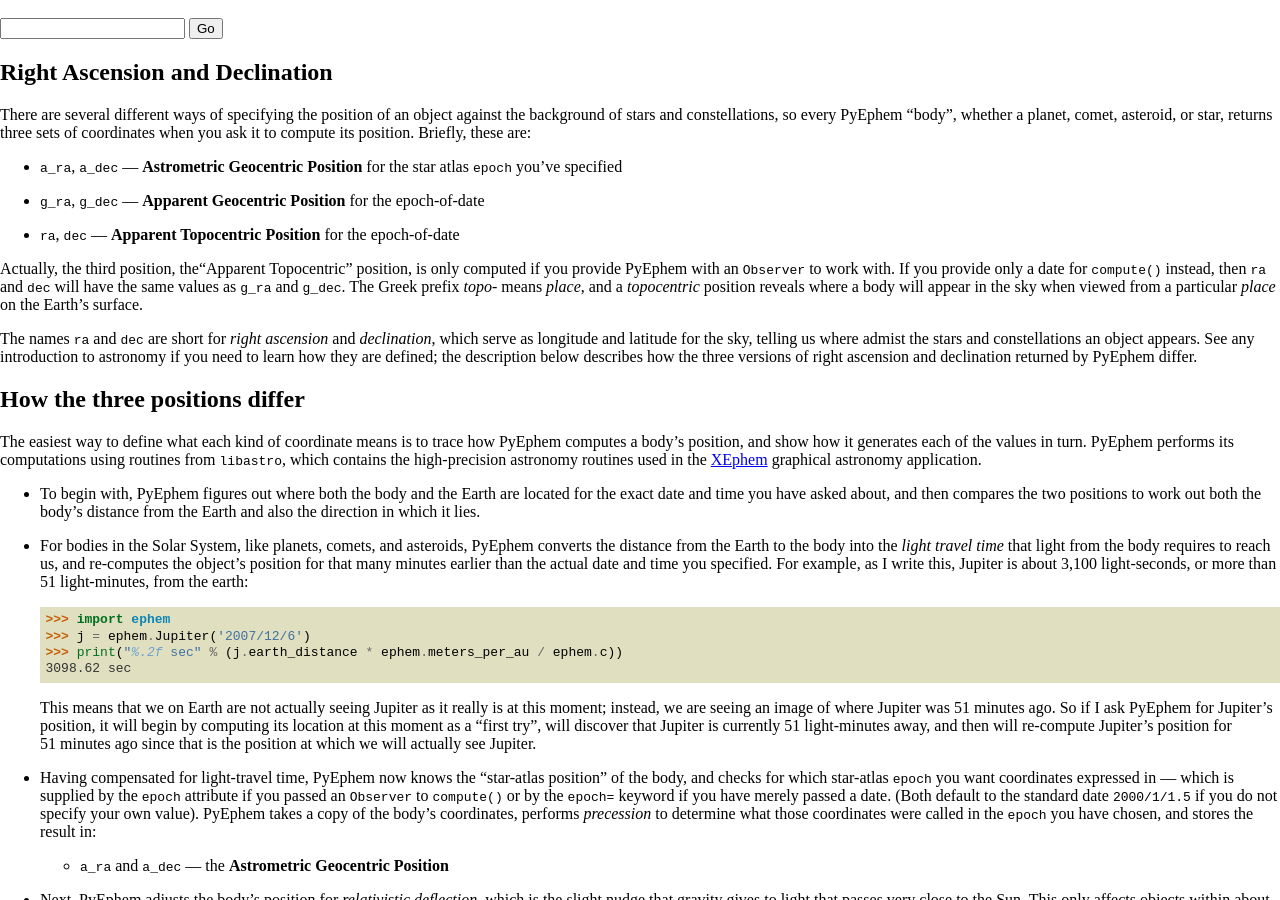
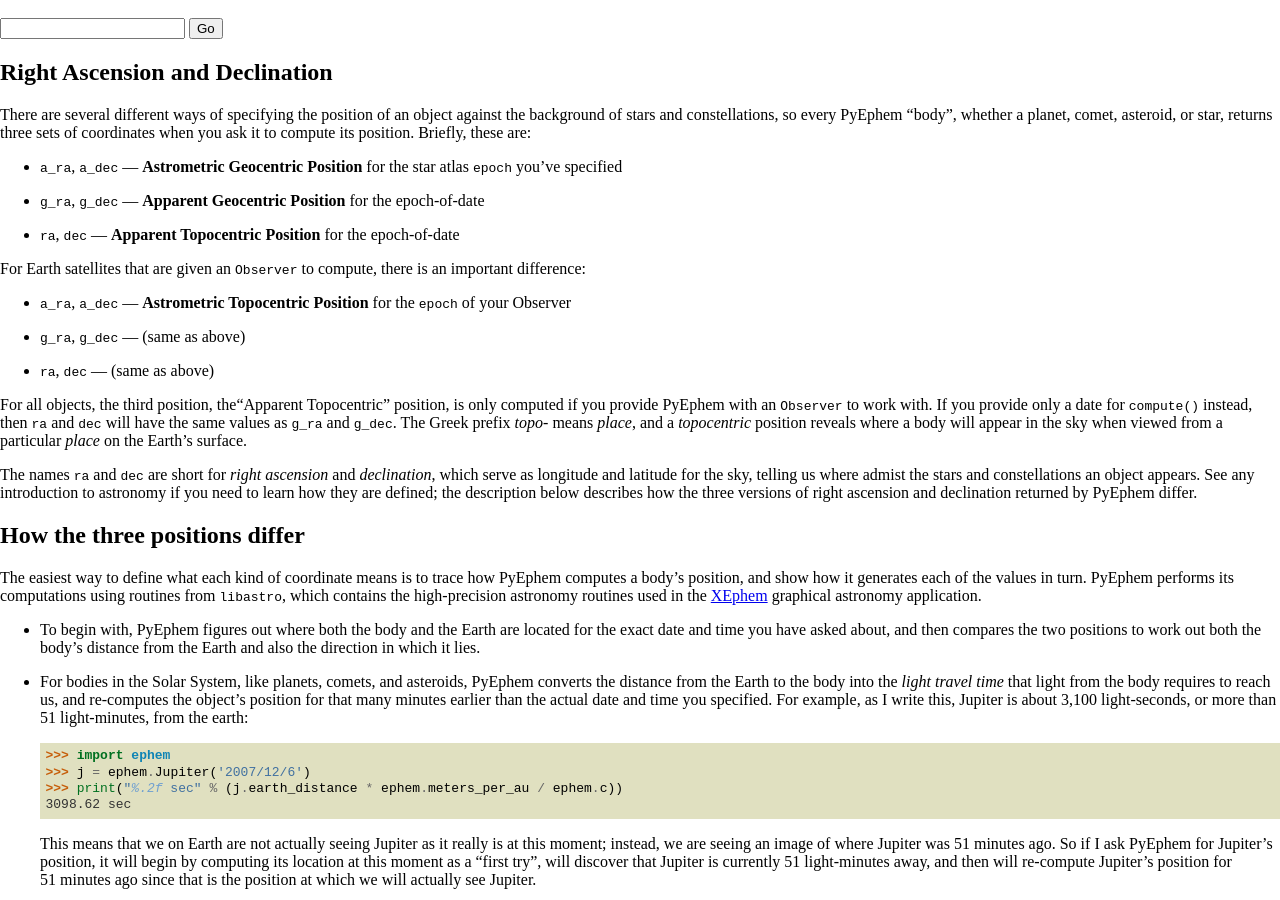
Before and after one commit to brandon-rhodes/pyephem, a Sphinx documentation site: the page built from ephem/doc/radec.rst, in a window 1280 px wide and 900 px high, scrolled down 387 px. Built offline with Sphinx 7.4.7, drawn with Linux system fonts in a browser that asks for light colours.

Commit message:
Fix #55: Earth Satellite a_ra/a_dec in radec.rst

```diff
--- a/ephem/doc/radec.rst
+++ b/ephem/doc/radec.rst
@@ -19,7 +19,15 @@ Briefly, these are:
 * ``ra``, ``dec`` — **Apparent Topocentric Position**
   for the epoch-of-date
 
-Actually, the third position,
+For Earth satellites that are given an ``Observer`` to compute,
+there is an important difference:
+
+* ``a_ra``, ``a_dec`` — **Astrometric Topocentric Position**
+  for the ``epoch`` of your Observer
+* ``g_ra``, ``g_dec`` — (same as above)
+* ``ra``, ``dec`` — (same as above)
+
+For all objects, the third position,
 the“Apparent Topocentric” position,
 is only computed if you provide PyEphem with an ``Observer`` to work with.
 If you provide only a date for ``compute()`` instead,
```
